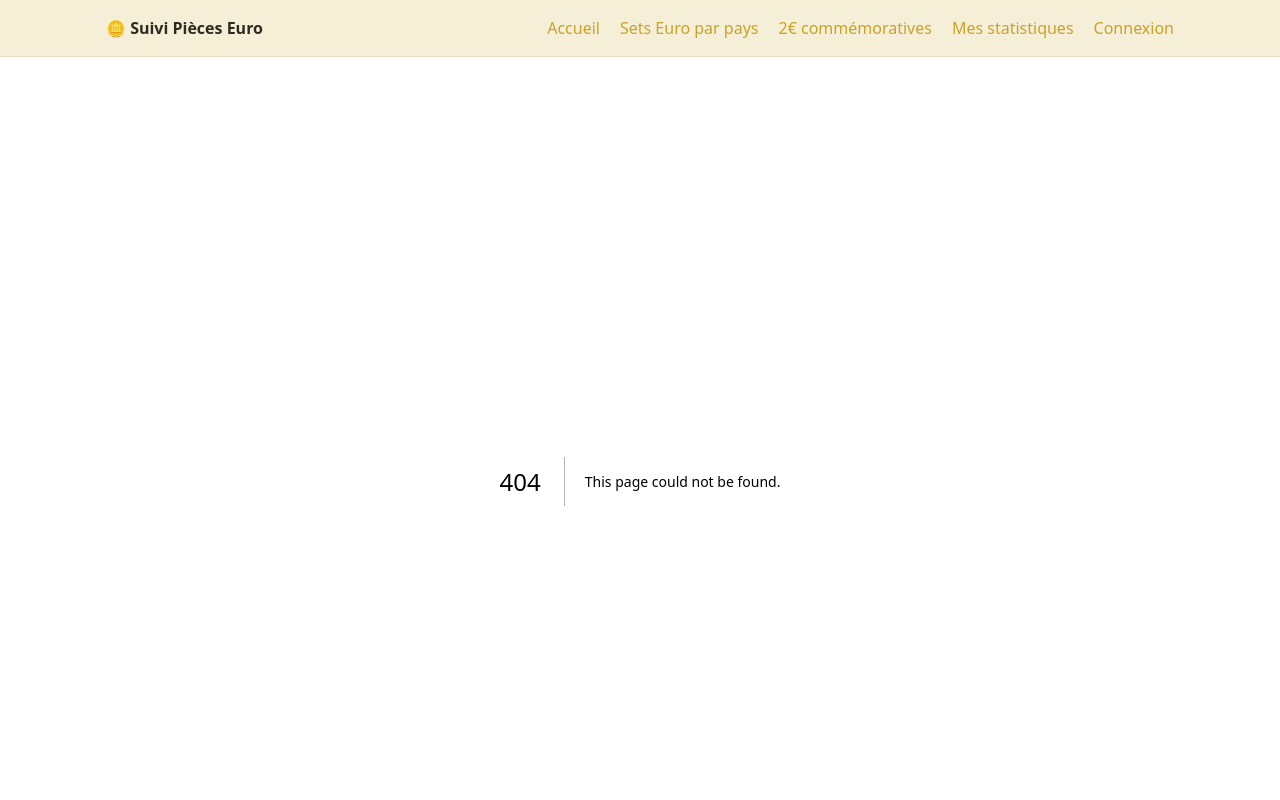
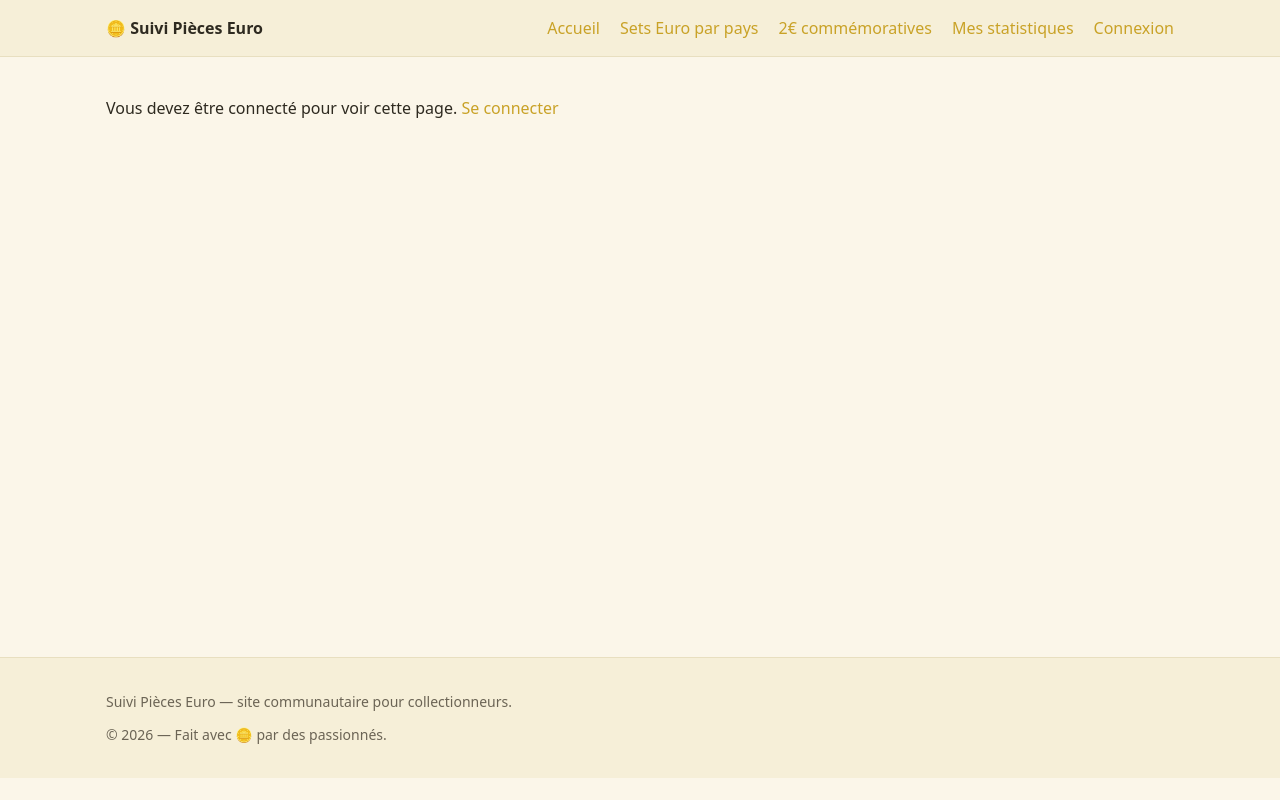
Before and after one commit to lucephile/Euro-Collection, a Next.js app: page /account in a window 1280 px wide. Before the commit this address had no page. Shown: the top 800 px of the page. Built offline with nearby package versions, Linux system fonts and the light colour scheme; no server answers.

Commit message:
Add files via upload

```diff
--- /dev/null
+++ b/app/account/page.jsx
@@ -0,0 +1,101 @@
+"use client";
+
+import { useEffect, useState } from "react";
+import { useRouter } from "next/navigation";
+import { supabase } from "../../lib/supabaseClient";
+
+export default function AccountPage() {
+  const router = useRouter();
+  const [user, setUser] = useState(null);
+  const [username, setUsername] = useState(null);
+  const [status, setStatus] = useState("loading"); // loading | ok | signed-out
+  const [deleting, setDeleting] = useState(false);
+  const [error, setError] = useState(null);
+
+  useEffect(() => {
+    (async () => {
+      const { data: { user } } = await supabase.auth.getUser();
+      if (!user) {
+        setStatus("signed-out");
+        return;
+      }
+      setUser(user);
+      const { data: profile } = await supabase
+        .from("profiles")
+        .select("username")
+        .eq("user_id", user.id)
+        .maybeSingle();
+      setUsername(profile?.username ?? null);
+      setStatus("ok");
+    })();
+  }, []);
+
+  async function handleLogout() {
+    await supabase.auth.signOut();
+    router.push("/");
+  }
+
+  async function handleDeleteAccount() {
+    if (!confirm("Supprimer définitivement votre compte et toute votre collection ? Cette action est irréversible.")) return;
+    setDeleting(true);
+    setError(null);
+
+    const { data: { session } } = await supabase.auth.getSession();
+    const res = await fetch("/api/delete-account", {
+      method: "POST",
+      headers: { Authorization: `Bearer ${session?.access_token}` },
+    });
+    const result = await res.json();
+
+    if (!res.ok) {
+      setError(result.error ?? "Erreur lors de la suppression.");
+      setDeleting(false);
+      return;
+    }
+    await supabase.auth.signOut();
+    router.push("/");
+  }
+
+  if (status === "loading") return <p>Chargement…</p>;
+  if (status === "signed-out") return <p>Vous devez être connecté pour voir cette page. <a href="/login">Se connecter</a></p>;
+
+  return (
+    <div style={{ maxWidth: 480 }}>
+      <h1>Mon profil</h1>
+      <p><strong>Email :</strong> {user.email}</p>
+      <p><strong>Pseudo :</strong> {username ?? "—"}</p>
+
+      <h2 style={{ marginTop: 24 }}>Mes liens à partager</h2>
+      {username ? (
+        <ul>
+          <li>
+            Sets par pays :{" "}
+            <a href={`/sets/${username}`}>{typeof window !== "undefined" ? window.location.origin : ""}/sets/{username}</a>
+          </li>
+          <li>
+            2€ commémoratives :{" "}
+            <a href={`/commemoratives/${username}`}>{typeof window !== "undefined" ? window.location.origin : ""}/commemoratives/{username}</a>
+          </li>
+        </ul>
+      ) : (
+        <p style={{ color: "var(--text-muted)" }}>Aucun pseudo associé à ce compte.</p>
+      )}
+
+      <h2 style={{ marginTop: 24 }}>Session</h2>
+      <button onClick={handleLogout}>Se déconnecter</button>
+
+      <h2 style={{ marginTop: 24, color: "#a33" }}>Zone dangereuse</h2>
+      <p style={{ color: "var(--text-muted)", fontSize: 14 }}>
+        Supprime définitivement votre compte, votre profil et toute votre collection enregistrée.
+      </p>
+      {error && <p style={{ color: "#a33" }}>{error}</p>}
+      <button
+        onClick={handleDeleteAccount}
+        disabled={deleting}
+        style={{ background: "#c0392b", color: "white", border: "none", padding: "8px 16px", borderRadius: 6, cursor: "pointer" }}
+      >
+        {deleting ? "Suppression…" : "Supprimer mon compte"}
+      </button>
+    </div>
+  );
+}
--- /dev/null
+++ b/app/api/delete-account/route.js
@@ -0,0 +1,35 @@
+import { createClient } from "@supabase/supabase-js";
+
+// Route serveur : seule façon sûre de supprimer un compte Supabase Auth.
+// Utilise la clé "service role" (jamais exposée au navigateur, contrairement à
+// NEXT_PUBLIC_SUPABASE_ANON_KEY) — à ajouter comme variable d'environnement
+// SUPABASE_SERVICE_ROLE_KEY (Vercel > Settings > Environment Variables),
+// disponible dans Supabase > Project Settings > API > service_role.
+const supabaseAdmin = createClient(
+  process.env.NEXT_PUBLIC_SUPABASE_URL,
+  process.env.SUPABASE_SERVICE_ROLE_KEY
+);
+
+export async function POST(request) {
+  const authHeader = request.headers.get("authorization") || "";
+  const token = authHeader.replace("Bearer ", "");
+  if (!token) {
+    return Response.json({ error: "Non authentifié" }, { status: 401 });
+  }
+
+  // Vérifie que le token correspond bien à un utilisateur (on ne fait jamais
+  // confiance à un user_id envoyé par le client)
+  const { data: userData, error: userError } = await supabaseAdmin.auth.getUser(token);
+  if (userError || !userData?.user) {
+    return Response.json({ error: "Session invalide" }, { status: 401 });
+  }
+
+  // Suppression du compte auth — les lignes profiles / user_collection_pieces /
+  // user_collection_commemoratives partent automatiquement (ON DELETE CASCADE)
+  const { error: deleteError } = await supabaseAdmin.auth.admin.deleteUser(userData.user.id);
+  if (deleteError) {
+    return Response.json({ error: deleteError.message }, { status: 500 });
+  }
+
+  return Response.json({ success: true });
+}
--- a/app/globals.css
+++ b/app/globals.css
@@ -55,8 +55,59 @@ a:hover { color: var(--accent-hover); }
   background: var(--missing-bg);
   border-color: var(--missing-border);
 }
+.coin-cell { position: relative; }
 .coin-cell img { width: 100%; height: auto; display: block; }
 
-/* Filtres d'affichage pilotés en CSS via des classes sur <body> ou un wrapper */
-.hide-owned .coin-cell.owned { display: none; }
-.hide-missing .coin-cell.missing { display: none; }
+/* Filtres d'affichage : seule l'image disparaît, la cellule (couleur/cadre) reste visible */
+.hide-owned .coin-cell.owned img { visibility: hidden; }
+.hide-missing .coin-cell.missing img { visibility: hidden; }
+
+/* ---------- Bouton loupe + agrandissement au survol ---------- */
+.coin-cell .zoom-btn {
+  position: absolute;
+  top: 2px;
+  right: 2px;
+  width: 20px;
+  height: 20px;
+  border-radius: 50%;
+  border: none;
+  background: rgba(255,255,255,0.85);
+  color: var(--text-main);
+  font-size: 13px;
+  line-height: 20px;
+  text-align: center;
+  cursor: pointer;
+  padding: 0;
+  opacity: 0;
+  transition: opacity .15s ease;
+}
+.coin-cell:hover .zoom-btn { opacity: 1; }
+
+.coin-lightbox-overlay {
+  position: fixed;
+  inset: 0;
+  background: rgba(0,0,0,0.6);
+  display: flex;
+  align-items: center;
+  justify-content: center;
+  z-index: 1000;
+  padding: 24px;
+}
+.coin-lightbox-content {
+  background: var(--bg-card);
+  border-radius: var(--radius);
+  padding: 16px;
+  max-width: 360px;
+  width: 100%;
+  text-align: center;
+}
+.coin-lightbox-content img { width: 100%; height: auto; border-radius: 6px; }
+.coin-lightbox-close {
+  margin-top: 12px;
+  border: none;
+  background: var(--accent);
+  color: white;
+  padding: 6px 16px;
+  border-radius: 6px;
+  cursor: pointer;
+}
--- a/app/layout.jsx
+++ b/app/layout.jsx
@@ -8,11 +8,10 @@ export const metadata = {
 };
 
 export default function RootLayout({ children }) {
-  // TODO: brancher l'utilisateur connecté (Supabase auth) et le passer à <Header user={...} />
   return (
     <html lang="fr">
       <body>
-        <Header user={null} />
+        <Header />
         <main className="container" style={{ padding: "24px 16px", minHeight: "70vh" }}>
           {children}
         </main>
--- a/components/Header.jsx
+++ b/components/Header.jsx
@@ -1,7 +1,8 @@
 "use client";
 
-import { useState } from "react";
+import { useEffect, useState } from "react";
 import Link from "next/link";
+import { supabase } from "../lib/supabaseClient";
 
 // Un seul tableau à modifier pour changer la nav sur TOUTES les pages
 const NAV_LINKS = [
@@ -11,8 +12,17 @@ const NAV_LINKS = [
   { href: "/stats", label: "Mes statistiques" },
 ];
 
-export default function Header({ user }) {
+export default function Header() {
   const [open, setOpen] = useState(false);
+  const [user, setUser] = useState(null);
+
+  useEffect(() => {
+    supabase.auth.getSession().then(({ data }) => setUser(data.session?.user ?? null));
+    const { data: listener } = supabase.auth.onAuthStateChange((_event, session) => {
+      setUser(session?.user ?? null);
+    });
+    return () => listener.subscription.unsubscribe();
+  }, []);
 
   return (
     <header style={{ background: "var(--bg-header)", borderBottom: "1px solid #e8dfc0" }}>
@@ -37,9 +47,9 @@ export default function Header({ user }) {
             </Link>
           ))}
           {user ? (
-            <Link href="/account">{user.email}</Link>
+            <Link href="/account" onClick={() => setOpen(false)}>Mon profil</Link>
           ) : (
-            <Link href="/login">Connexion</Link>
+            <Link href="/login" onClick={() => setOpen(false)}>Connexion</Link>
           )}
         </nav>
       </div>
```
Also changed, not shown: app/login/page.jsx (+12 -3 lines), components/CoinCell.jsx (+37 -0 lines), 1 other file (tests, documents, lock files or other folders).
